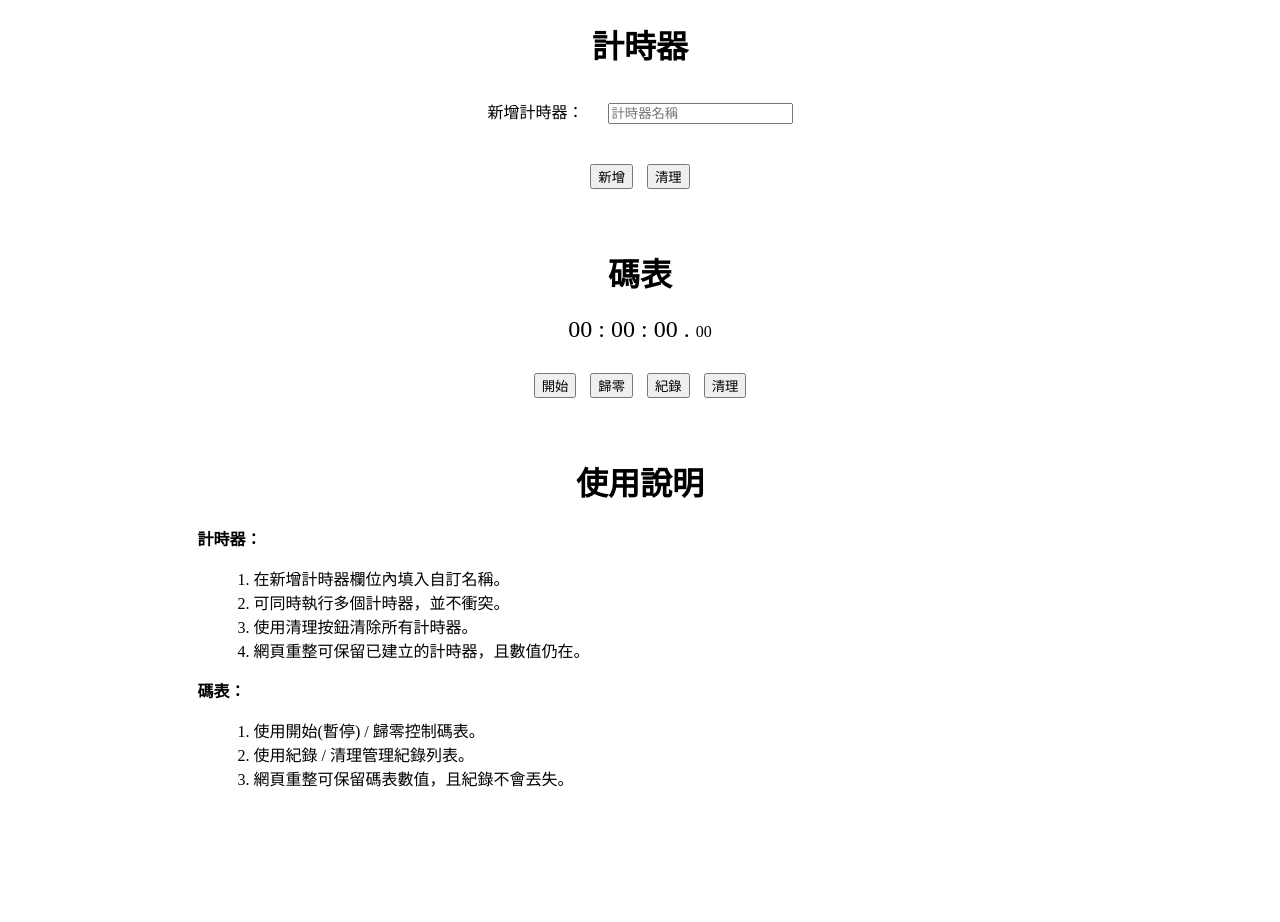
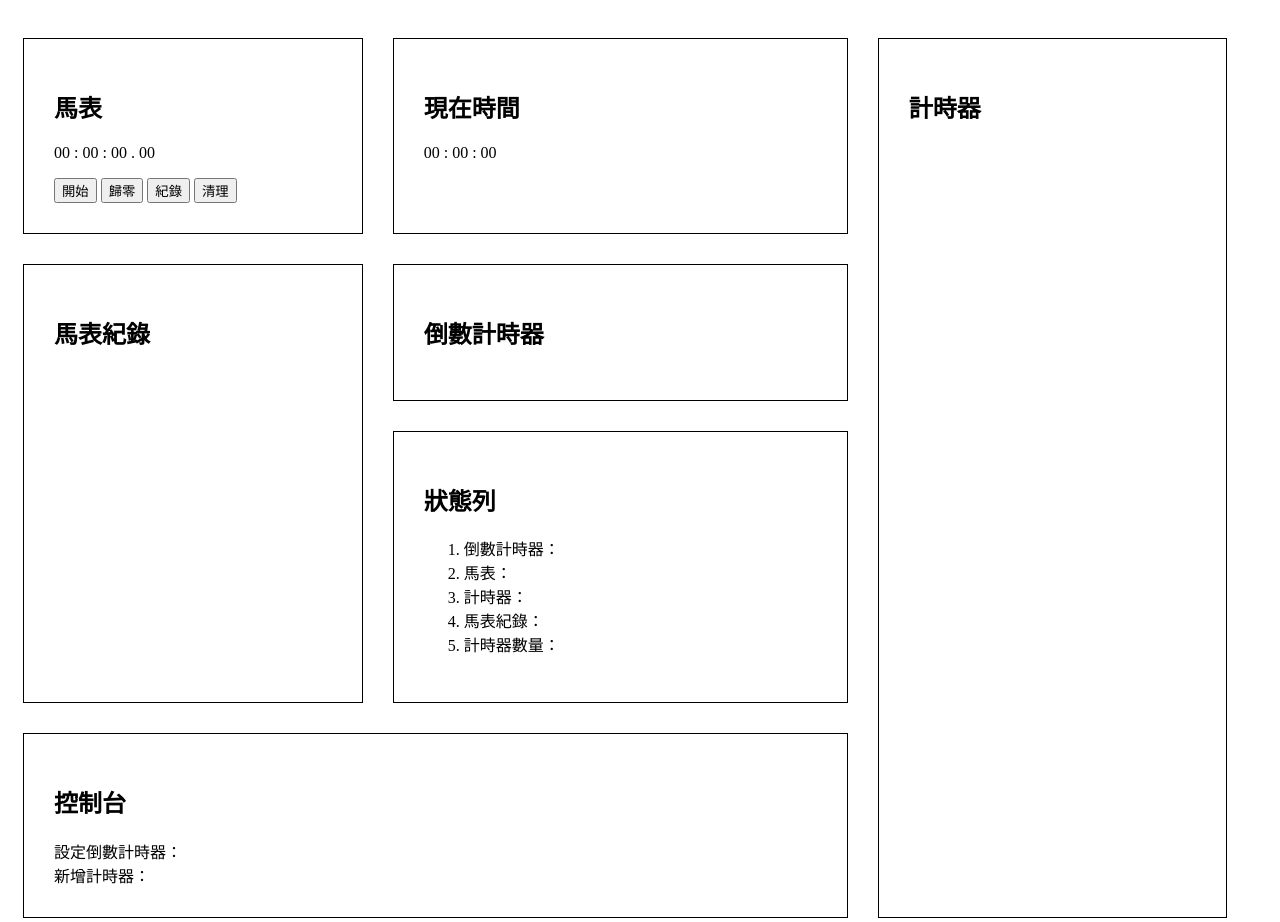
Before and after one commit to timmy2426/timer-board, a plain HTML site: page dashboard.html in a window 1280 px wide. Before the commit the page ends 840 px from the top, so only its background shows below. Drawn offline with Linux system fonts and the light colour scheme.

Commit message:
new dashboard's layout slicing

```diff
--- a/dashboard.css
+++ b/dashboard.css
@@ -1,85 +1,86 @@
-/*dashboard*/
-.dashboard-wrap {
-  text-align: center;
-  margin-bottom: 50px;
+/*display*/
+#dashboard *,
+#dashboard *::before,
+#dashboard *::after {
+  box-sizing: border-box;
 }
-.settings-area,
-.controls-area {
-  text-align: center;
-  margin-bottom: 20px;
-}
-.settings-area > span,
-.settings-area > input {
-  display: inline-block;
-  margin: 10px 10px;
-}
-.controls-area > button {
-  margin: 10px 5px;
-}
-.timer {
+#dashboard {
   display: flex;
   flex-wrap: wrap;
-  align-items: center;
-  justify-content: space-between;
-  border: 1px solid;
-  border-radius: 30px;
-  margin: 20px 10px;
 }
-.timer > .timer-title,
-.timer > .timer-times,
-.timer > .timer-controls {
-  display: inline-block;
-  margin: 15px 20px;
+#dashboard .container-7 {
+  width: calc(70% - 30px);
 }
-.timer > .timer-title,
-.timer > .timer-times {
-  font-size: 24px;
+#dashboard .container-3 {
+  width: calc(30% - 30px);
 }
-.timer > .timer-controls > button {
-  margin: 10px 5px;
-}
-.stopwatch-times {
-  font-size: 24px;
-  margin: 20px 0;
-}
-.stopwatch-times > #s-tms {
-  font-size: 16px;
-}
-.stopwatch-controls > button {
-  margin: 10px 5px;
-}
-.stopwatch {
+#dashboard .wrap {
   display: flex;
   flex-wrap: wrap;
-  align-items: center;
-  justify-content: space-around;
-  border: 1px solid;
-  border-radius: 30px;
-  margin: 20px 10px;
 }
-.stopwatch > .stopwatch-data,
-.stopwatch > .data-controls {
-  display: inline-block;
-  margin: 15px 20px;
+#dashboard .wrap-reverse {
+  display: flex;
+  flex-direction: row-reverse;
+  flex-wrap: wrap;
 }
-.stopwatch > .stopwatch-data {
-  font-size: 24px;
+#dashboard .col-4 {
+  width: calc(57% - 15px);
 }
-.instruction {
-  max-width: 70%;
-  text-align: left;
-  padding: 0 50px;
-  margin: 0 auto;
+#dashboard .col-3 {
+  width: calc(43% - 15px);
 }
-.instruction p {
-  font-weight: bolder;
+#dashboard .box-1 {
+  margin: 30px 15px;
 }
-.instruction ul {
-  list-style: none;
-  margin-left: 0px;
+#dashboard .box-2 {
+  margin: 30px 15px;
+}
+#dashboard .box-3 {
+  margin: 30px 15px;
+}
+#dashboard .box-4 {
+  margin: 30px 15px;
+}
+#dashboard .box-5 {
+  margin: 0 30px 0 0;
+}
+#dashboard .box-6 {
+  margin: 0 30px 0 0;
+}
+#dashboard .box-7 {
+  margin: 0 0 30px 0;
+}
+#dashboard .border {
+  border: 1px solid #000;
+}
+#dashboard #time-area,
+#dashboard #stopwatch-area,
+#dashboard #stopwatch-record-area,
+#dashboard #countdown-timer-area,
+#dashboard #status-area,
+#dashboard #control-area,
+#dashboard #timer-area {
+  width: 100%;
+  padding: 30px;
+}
+@media (max-width: 1200px) {
+  #dashboard .container-7,
+  #dashboard .container-3 {
+    width: 100%;
+  }
+  #dashboard .box-1 {
+    margin: 0 15px 30px;
+  }
 }
 @media (max-width: 768px) {
-  .instruction {
-    max-width: 100%;
+  #dashboard .col-4,
+  #dashboard .col-3 {
+    width: 100%;
+  }
+  #dashboard .box-5 {
+    margin: 30px 0 0 0;
+  }
+  #dashboard .box-6 {
+    margin: 0 0 30px 0;
   }
 }
--- a/dashboard.html
+++ b/dashboard.html
@@ -5,56 +5,82 @@
     <meta charset="UTF-8">
     <meta http-equiv="X-UA-Compatible" content="IE=edge">
     <meta name="viewport" content="width=device-width, initial-scale=1.0">
-    <title>Document</title>
-    <script src="dashboard.js"></script>
+    <title>Dashboard</title>
     <link rel="stylesheet" href="dashboard.css">
 </head>
 
 <body>
-    <div class="dashboard-wrap">
-        <div class="settings-area">
-            <h1>計時器</h1>
-            <span>新增計時器：</span>
-            <input id="typing-area" type="text" placeholder="計時器名稱">
+    <div id="dashboard">
+        <div class="container-7">
+            <div class="wrap-reverse box-4">
+                <div class="col-4 border">
+                    <div id="time-area">
+                        <h2>現在時間</h2>
+                        <p>
+                            <span id="hrs">00</span> :
+                            <span id="min">00</span> :
+                            <span id="sec">00</span>
+                        </p>
                     </div>
-        <div class="controls-area">
-            <button id="build">新增</button>
-            <button id="clean">清理</button>
                 </div>
-        <div id="record-area"></div>
-    </div>
-    <div class="dashboard-wrap">
-        <h1>碼表</h1>
-        <div class="stopwatch-times">
+                <div class="col-3 box-5">
+                    <div class="border" id="stopwatch-area">
+                        <h2>馬表</h2>
+                        <p>
                             <span id="s-hrs">00</span> :
                             <span id="s-min">00</span> :
                             <span id="s-sec">00</span> .
                             <span id="s-tms">00</span>
-        </div>
+                        </p>
                         <div class="stopwatch-controls">
                             <button id="s-start-pause">開始</button>
                             <button id="s-reset">歸零</button>
                             <button id="s-record">紀錄</button>
                             <button id="s-clean">清理</button>
                         </div>
+                    </div>
+                </div>
+            </div>
+            <div class="wrap box-3">
+                <div class="col-3 border box-6">
+                    <div id="stopwatch-record-area">
+                        <h2>馬表紀錄</h2>
                         <div id="stopwatch-records"></div>
                     </div>
-    <div class="dashboard-wrap">
-        <h1>使用說明</h1>
-        <div class="instruction">
-            <p>計時器：</p>
-            <ul>
-                <li>1. 在新增計時器欄位內填入自訂名稱。</li>
-                <li>2. 可同時執行多個計時器，並不衝突。</li>
-                <li>3. 使用清理按鈕清除所有計時器。</li>
-                <li>4. 網頁重整可保留已建立的計時器，且數值仍在。</li>
-            </ul>
-            <p>碼表：</p>
-            <ul>
-                <li>1. 使用開始(暫停) / 歸零控制碼表。</li>
-                <li>2. 使用紀錄 / 清理管理紀錄列表。</li>
-                <li>3. 網頁重整可保留碼表數值，且紀錄不會丟失。</li>
-            </ul>
+                </div>
+                <div class="col-4">
+                    <div class="border box-7" id="countdown-timer-area">
+                        <h2>倒數計時器</h2>
+                    </div>
+                    <div class="border" id="status-area">
+                        <h2>狀態列</h2>
+                        <ol>
+                            <li>倒數計時器：</li>
+                            <li>馬表：</li>
+                            <li>計時器：</li>
+                            <li>馬表紀錄：</li>
+                            <li>計時器數量：</li>
+                        </ol>
+                    </div>
+                </div>
+            </div>
+            <div class="wrap box-2">
+                <div class="border" id="control-area">
+                    <h2>控制台</h2>
+                    <div>
+                        <span>設定倒數計時器：</span>
+                    </div>
+                    <div>
+                        <span>新增計時器：</span>
+                    </div>
+                </div>
+            </div>
+        </div>
+        <div class="container-3 border box-1">
+            <div id="timer-area">
+                <h2>計時器</h2>
+                <div id="timer-columns"></div>
+            </div>
         </div>
     </div>
 </body>
--- /dev/null
+++ b/old/dashboard.css
@@ -0,0 +1,85 @@
+/*dashboard*/
+.dashboard-wrap {
+  text-align: center;
+  margin-bottom: 50px;
+}
+.settings-area,
+.controls-area {
+  text-align: center;
+  margin-bottom: 20px;
+}
+.settings-area > span,
+.settings-area > input {
+  display: inline-block;
+  margin: 10px 10px;
+}
+.controls-area > button {
+  margin: 10px 5px;
+}
+.timer {
+  display: flex;
+  flex-wrap: wrap;
+  align-items: center;
+  justify-content: space-between;
+  border: 1px solid;
+  border-radius: 30px;
+  margin: 20px 10px;
+}
+.timer > .timer-title,
+.timer > .timer-times,
+.timer > .timer-controls {
+  display: inline-block;
+  margin: 15px 20px;
+}
+.timer > .timer-title,
+.timer > .timer-times {
+  font-size: 24px;
+}
+.timer > .timer-controls > button {
+  margin: 10px 5px;
+}
+.stopwatch-times {
+  font-size: 24px;
+  margin: 20px 0;
+}
+.stopwatch-times > #s-tms {
+  font-size: 16px;
+}
+.stopwatch-controls > button {
+  margin: 10px 5px;
+}
+.stopwatch {
+  display: flex;
+  flex-wrap: wrap;
+  align-items: center;
+  justify-content: space-around;
+  border: 1px solid;
+  border-radius: 30px;
+  margin: 20px 10px;
+}
+.stopwatch > .stopwatch-data,
+.stopwatch > .data-controls {
+  display: inline-block;
+  margin: 15px 20px;
+}
+.stopwatch > .stopwatch-data {
+  font-size: 24px;
+}
+.instruction {
+  max-width: 70%;
+  text-align: left;
+  padding: 0 50px;
+  margin: 0 auto;
+}
+.instruction p {
+  font-weight: bolder;
+}
+.instruction ul {
+  list-style: none;
+  margin-left: 0px;
+}
+@media (max-width: 768px) {
+  .instruction {
+    max-width: 100%;
+  }
+}
```
Also changed, not shown: old/dashboard.html (added, +62 -0 lines), old/counter.js (renamed from counter.js), old/dashboard.js (renamed from dashboard.js). Lines whose indentation alone changed are shown as unchanged.
